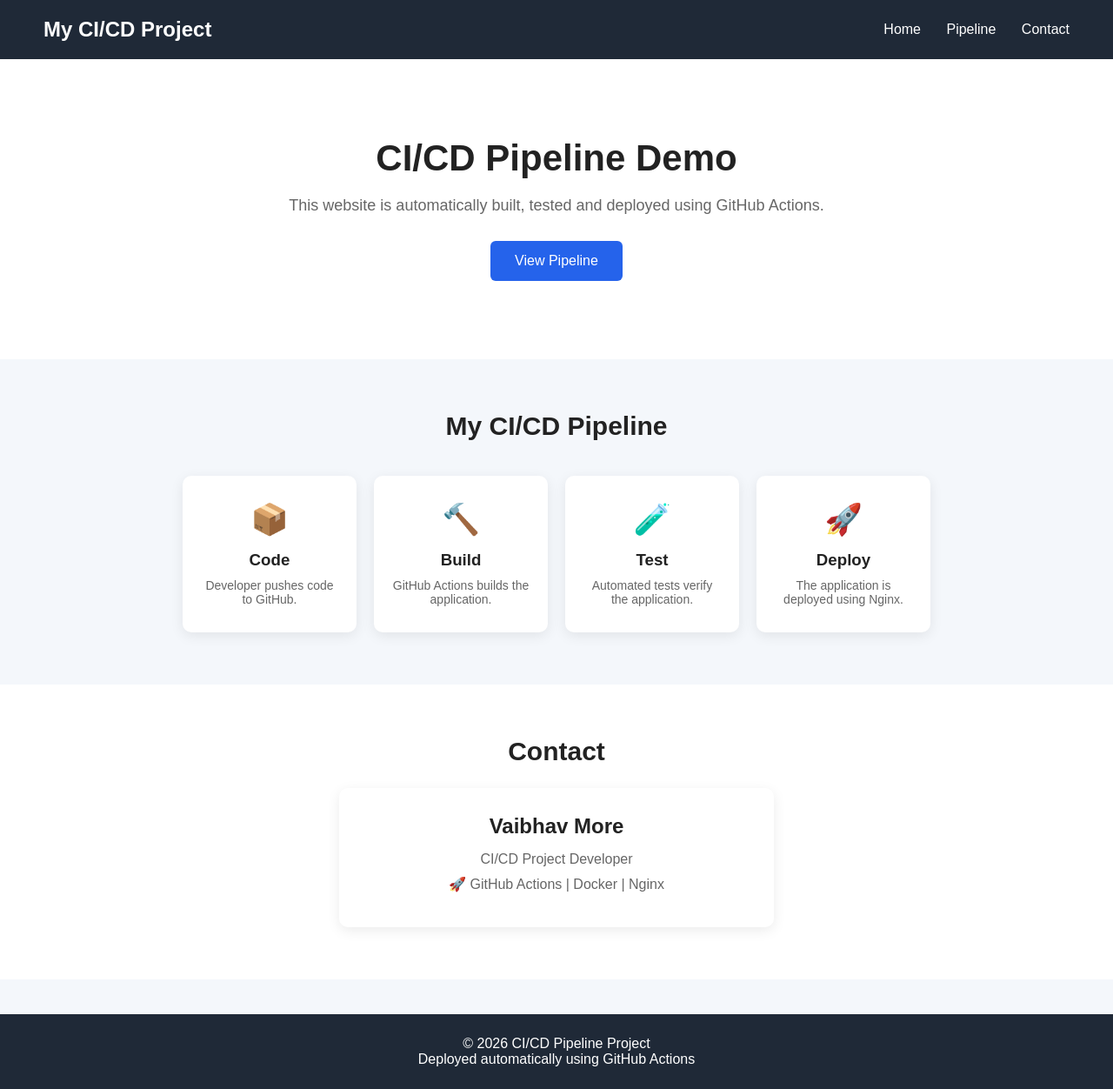
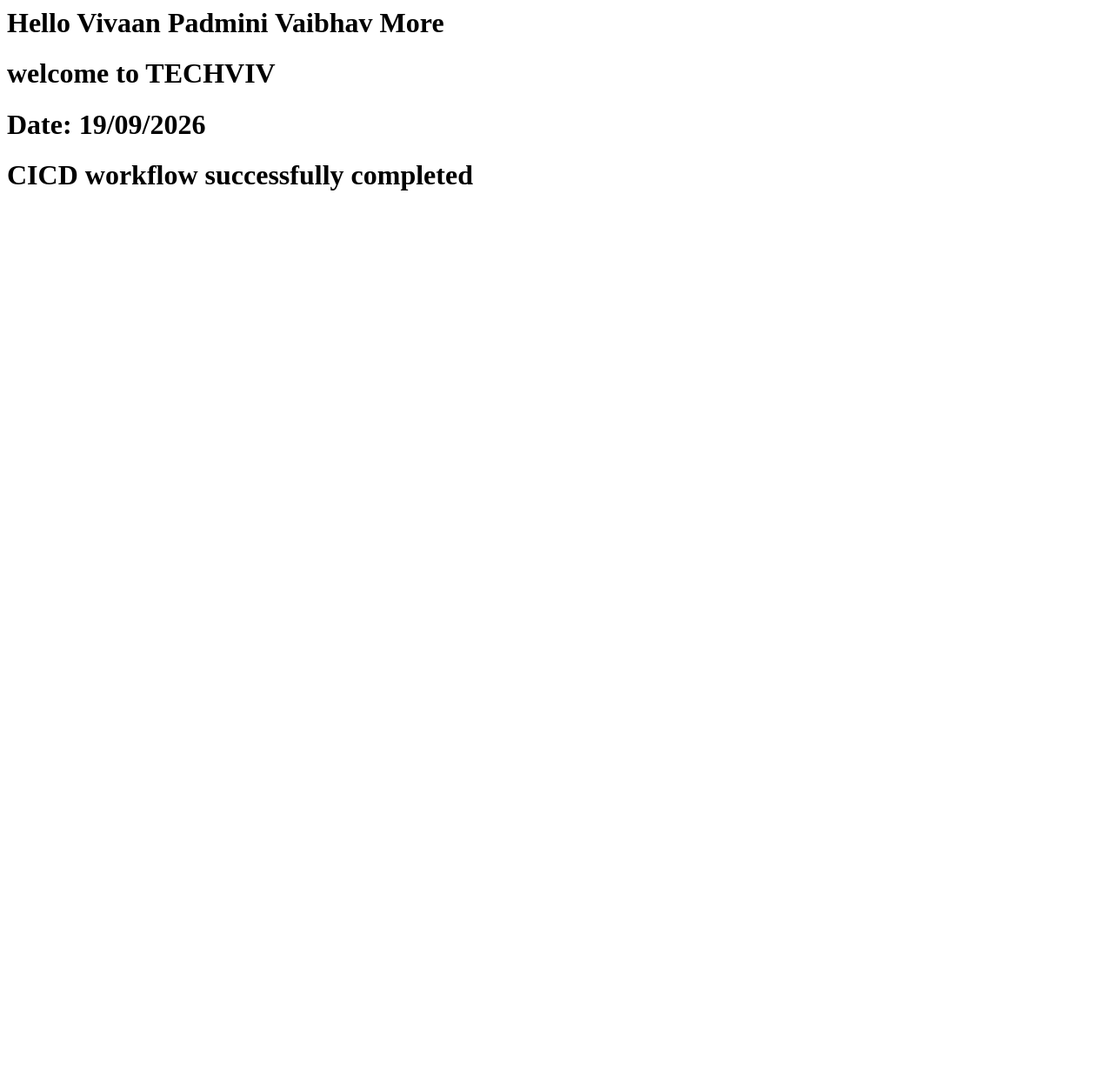
Before and after one commit to mrvaibhavmore-web/github-actions-cidi-masterclass, a plain HTML site: page index.html in a window 1280 px wide. Shown: the whole page at 87% size. After the commit the page ends 800 px from the top, so only its background shows below. Drawn offline with Linux system fonts and the light colour scheme.

Commit message:
Add welcome message and completion status
Added welcome message and date to the index page.

```diff
--- a/index.html
+++ b/index.html
@@ -1,235 +1,4 @@
-<!DOCTYPE html>
-<html lang="en">
-<head>
-    <meta charset="UTF-8">
-    <meta name="viewport" content="width=device-width, initial-scale=1.0">
-
-    <title>CI/CD Pipeline Project</title>
-
-    <style>
-        * {
-            margin: 0;
-            padding: 0;
-            box-sizing: border-box;
-            font-family: Arial, sans-serif;
-        }
-
-        body {
-            background: #f4f7fb;
-            color: #222;
-        }
-
-        header {
-            background: #1f2937;
-            color: white;
-            padding: 20px 50px;
-            display: flex;
-            justify-content: space-between;
-            align-items: center;
-        }
-
-        header h1 {
-            font-size: 24px;
-        }
-
-        nav a {
-            color: white;
-            text-decoration: none;
-            margin-left: 25px;
-        }
-
-        nav a:hover {
-            text-decoration: underline;
-        }
-
-        .hero {
-            text-align: center;
-            padding: 90px 20px;
-            background: white;
-        }
-
-        .hero h2 {
-            font-size: 42px;
-            margin-bottom: 20px;
-        }
-
-        .hero p {
-            font-size: 18px;
-            color: #666;
-            margin-bottom: 30px;
-        }
-
-        .btn {
-            display: inline-block;
-            background: #2563eb;
-            color: white;
-            padding: 14px 28px;
-            border-radius: 6px;
-            text-decoration: none;
-        }
-
-        .btn:hover {
-            background: #1d4ed8;
-        }
-
-        .pipeline {
-            padding: 60px 30px;
-            text-align: center;
-        }
-
-        .pipeline h2 {
-            margin-bottom: 40px;
-            font-size: 30px;
-        }
-
-        .steps {
-            display: flex;
-            justify-content: center;
-            gap: 20px;
-            flex-wrap: wrap;
-        }
-
-        .step {
-            background: white;
-            width: 200px;
-            padding: 30px 20px;
-            border-radius: 10px;
-            box-shadow: 0 4px 15px rgba(0,0,0,0.08);
-        }
-
-        .step span {
-            display: block;
-            font-size: 35px;
-            margin-bottom: 15px;
-        }
-
-        .step h3 {
-            margin-bottom: 10px;
-        }
-
-        .step p {
-            color: #666;
-            font-size: 14px;
-        }
-
-        /* Contact Section */
-        .contact {
-            background: white;
-            padding: 60px 20px;
-            text-align: center;
-        }
-
-        .contact h2 {
-            font-size: 30px;
-            margin-bottom: 25px;
-        }
-
-        .contact-card {
-            max-width: 500px;
-            margin: auto;
-            padding: 30px;
-            border-radius: 10px;
-            box-shadow: 0 4px 15px rgba(0,0,0,0.08);
-        }
-
-        .contact-card h3 {
-            font-size: 24px;
-            margin-bottom: 15px;
-        }
-
-        .contact-card p {
-            color: #666;
-            margin: 10px 0;
-        }
-
-        footer {
-            background: #1f2937;
-            color: white;
-            text-align: center;
-            padding: 25px;
-            margin-top: 40px;
-        }
-    </style>
-</head>
-
-<body>
-
-    <header>
-        <h1>My CI/CD Project</h1>
-
-        <nav>
-            <a href="#">Home</a>
-            <a href="#pipeline">Pipeline</a>
-            <a href="#contact">Contact</a>
-        </nav>
-    </header>
-
-    <section class="hero">
-        <h2>CI/CD Pipeline Demo</h2>
-
-        <p>
-            This website is automatically built, tested and deployed
-            using GitHub Actions.
-        </p>
-
-        <a href="#pipeline" class="btn">View Pipeline</a>
-    </section>
-
-    <section class="pipeline" id="pipeline">
-
-        <h2>My CI/CD Pipeline</h2>
-
-        <div class="steps">
-
-            <div class="step">
-                <span>📦</span>
-                <h3>Code</h3>
-                <p>Developer pushes code to GitHub.</p>
-            </div>
-
-            <div class="step">
-                <span>🔨</span>
-                <h3>Build</h3>
-                <p>GitHub Actions builds the application.</p>
-            </div>
-
-            <div class="step">
-                <span>🧪</span>
-                <h3>Test</h3>
-                <p>Automated tests verify the application.</p>
-            </div>
-
-            <div class="step">
-                <span>🚀</span>
-                <h3>Deploy</h3>
-                <p>The application is deployed using Nginx.</p>
-            </div>
-
-        </div>
-
-    </section>
-
-    <!-- Contact Section -->
-    <section class="contact" id="contact">
-
-        <h2>Contact</h2>
-
-        <div class="contact-card">
-
-            <h3>Vaibhav More</h3>
-
-            <p>CI/CD Project Developer</p>
-
-            <p>🚀 GitHub Actions | Docker | Nginx</p>
-
-        </div>
-
-    </section>
-
-    <footer>
-        <p>© 2026 CI/CD Pipeline Project</p>
-        <p>Deployed automatically using GitHub Actions</p>
-    </footer>
-
-</body>
-</html>
+<h1>Hello Vivaan Padmini Vaibhav More</h1>
+<h1>welcome to TECHVIV<h1>
+<h1>Date: 19/09/2026</h1>
+<h1>CICD workflow successfully completed</h1>
```
